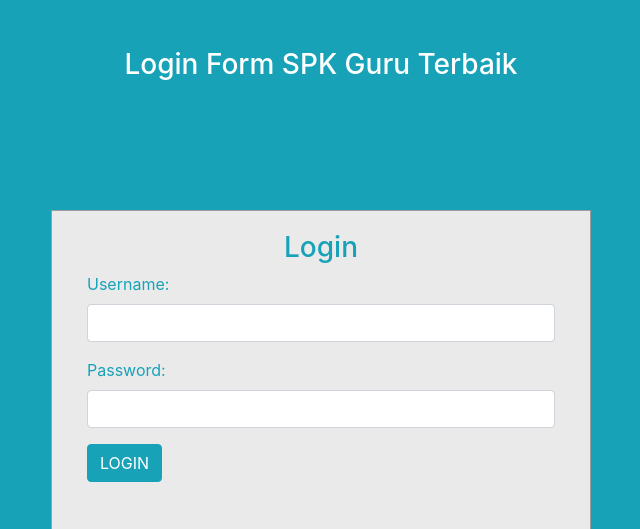
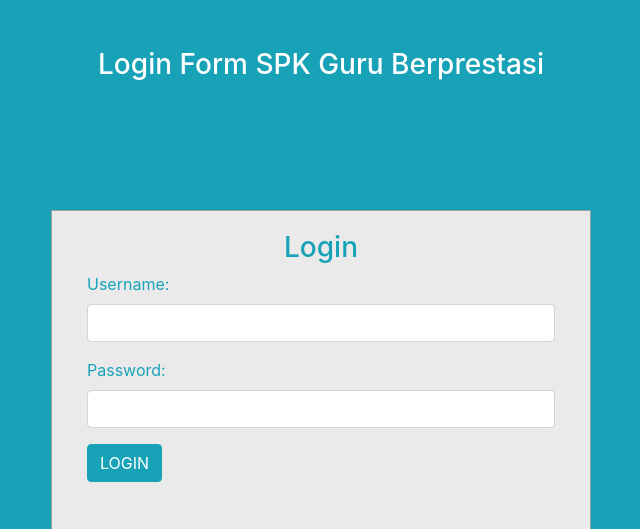
Before and after one commit to rosalharis/spk-saw-kmeans, a PHP site: page /login.php in a window 1280 px wide. Shown: the top 529 px of the page, without its empty margins (319-959 px from the left). Run offline with PHP 8.4, Linux system fonts and the light colour scheme.

Commit message:
Update login.php

```diff
--- a/login.php
+++ b/login.php
@@ -27,7 +27,7 @@
 </head>
 <body>
 <div id="login">
-        <h3 class="text-center text-white pt-5">Login Form SPK Guru Terbaik</h3>
+        <h3 class="text-center text-white pt-5">Login Form SPK Guru Berprestasi</h3>
         <div class="container">
             <div id="login-row" class="row justify-content-center align-items-center">
                 <div id="login-column" class="col-md-6">
```
